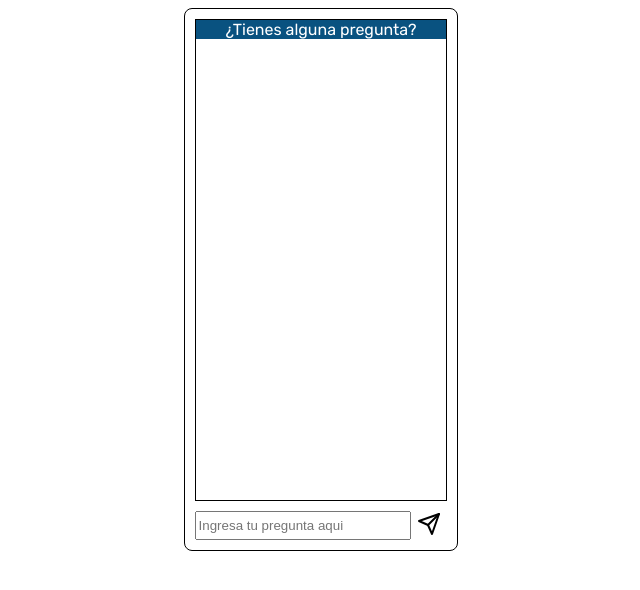
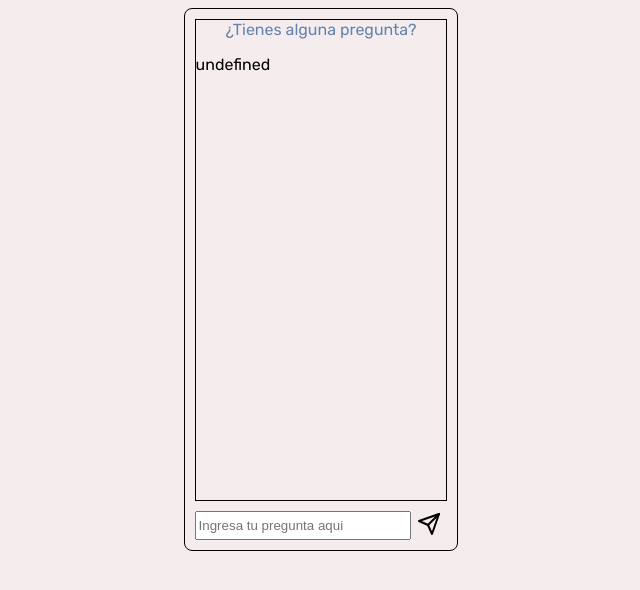
Before and after one commit to HJELuis/chat-bot, a plain HTML site: page index.html in a window 1280 px wide. Both pictures are taken after a click on the button 748 px from the left and 525 px from the top of the page. Shown: the whole page, without its empty margins (319-959 px from the left). Drawn offline with Linux system fonts and the light colour scheme.

Commit message:
creating code to proccess the messages of the chat bot

```diff
--- a/index.html
+++ b/index.html
@@ -1,29 +1,29 @@
 <!DOCTYPE html>
 <html lang="es">
 <head>
-    <meta name="viewport" content="with=device-width, initial-scale=1.0">
+    <meta name="viewport" content="width=device-width, initial-scale=1.0">
     <meta charset="UTF-8">
     <link rel="stylesheet" href="./styles/style.css">
     <link rel="preconnect" href="https://fonts.googleapis.com">
     <link rel="preconnect" href="https://fonts.gstatic.com" crossorigin>
     <link href="https://fonts.googleapis.com/css2?family=Rubik&display=swap" rel="stylesheet">
+    <script src="js/index.js" defer></script>
     <title>Chat Bot</title>
 </head>
 <body>
     <main>
         <section class="chat-bot">
-            <section class="message-area">
+            <div class="message-area">
                 <header>
                     <p>¿Tienes alguna pregunta?</p>
                 </header>
-            </section>
+            </div>
             <div class="message">
                 <input type="text" placeholder="Ingresa tu pregunta aqui" id="message">
-                <button>
+                <button id="send">
                     <img src="./img/send.svg" alt="enviar">
                 </button>
             </div>
-
         </section>
     </main>
 </body>
--- /dev/null
+++ b/js/index.js
@@ -0,0 +1,43 @@
+
+
+
+const displayMessage = (message) => {
+
+    const messageElement = document.createElement("p");
+    messageElement.innerText = message;
+
+    const messageArea = document.getElementsByClassName("message-area");
+    messageArea[0].append(messageElement);
+}
+
+const getAnswer = (message) => {
+
+    const responses = {
+        'hola': '¡Hola! ¿Cómo estás?',
+
+        'adiós': '¡Adiós! Que tengas un buen día.',
+
+        'cómo estás': 'Estoy bien, gracias por preguntar.',
+
+        'qué puedes hacer': 'Puedo responder a tus preguntas básicas.'
+    };
+    return responses[message];
+}
+
+const sendMessage = () => {
+
+
+    const message = document.querySelector("input").value;
+
+    console.log(message);
+
+    displayMessage(message);
+
+    const answer = getAnswer(message);
+
+    displayMessage(answer);
+}
+
+
+const button = document.getElementById("send");
+button.addEventListener("click", sendMessage);
--- a/styles/style.css
+++ b/styles/style.css
@@ -1,3 +1,7 @@
+body {
+    background-color: #F5EDED;
+}
+
 main {
     font-family: "Rubik",sans-serif;
 }
@@ -19,11 +23,10 @@ main {
 }
 .message-area header {
     text-align: center;
-    background-color: #095280;
 }
 
 .message-area header p {
-    color: #ffffff;
+    color: #6482AD;
     margin: 0;
 }
 
@@ -37,12 +40,8 @@ input {
 }
 
 button {
-    background-color: #ffffff;
+    background-color: #F5EDED;
     border: none;
     width: 15%;
     cursor: pointer;
 }
-
-img {
-    fill: blue;
-}
```
